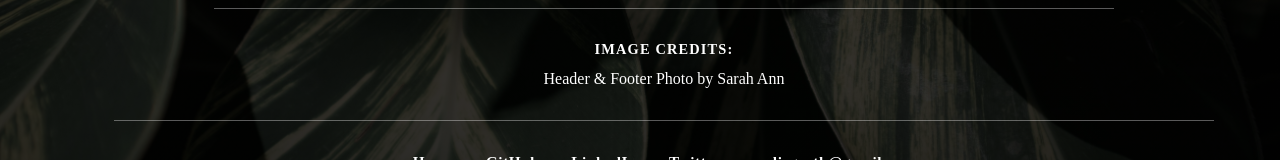
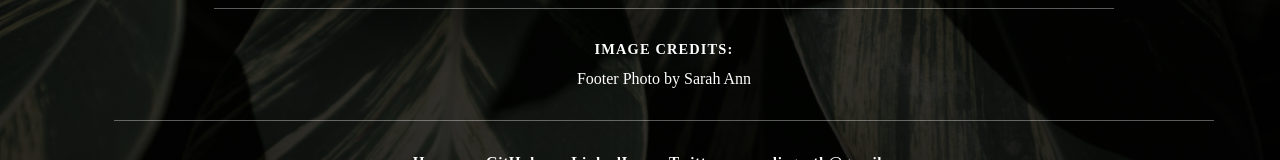
Before and after one commit to codiemaureen/codieCodes, a Next.js app: page / in a window 1280 px wide. Shown: the part 6377-6537 px from the top of the page. Built offline with nearby package versions, Linux system fonts and the light colour scheme; a web font is replaced by a local one.

Commit message:
Footer typo

```diff
--- a/src/app/component/Footer.jsx
+++ b/src/app/component/Footer.jsx
@@ -23,7 +23,7 @@ const Footer = () => {
                 rel="noopener noreferrer"
                 className={styles.imageCred}
               >
-                Header & Footer Photo by Sarah Ann
+                Footer Photo by Sarah Ann
               </a>
             </li>
           </ul>
```
